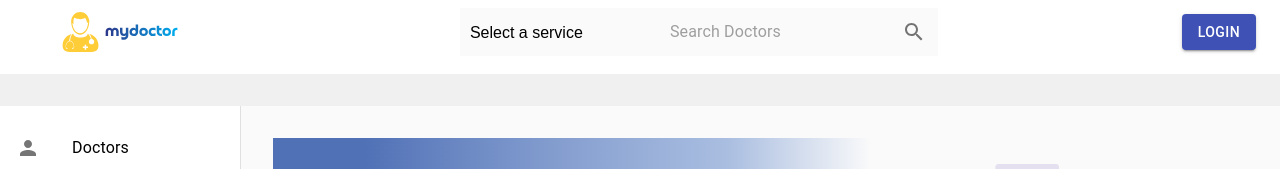
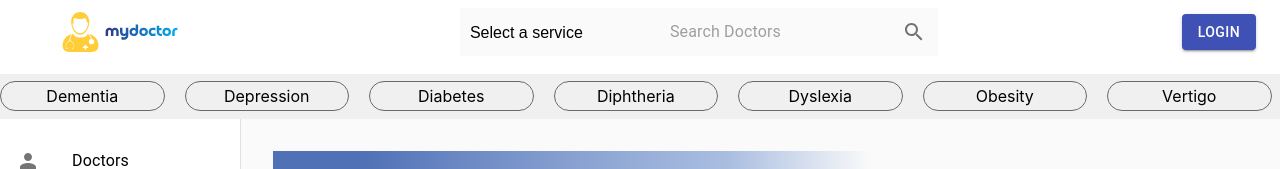
Before and after one commit to akn00/mydoctor, a React (Create React App) app: page / in a window 1280 px wide. Shown: the top 169 px of the page. Built offline with nearby package versions, Linux system fonts and the light colour scheme; no server answers.

Commit message:
added swiper and started paging for specialities page

```diff
--- a/package.json
+++ b/package.json
@@ -18,6 +18,7 @@
     "react-router-dom": "^6.15.0",
     "react-scripts": "5.0.1",
     "react-tabs": "^6.0.2",
+    "swiper": "^10.2.0",
     "web-vitals": "^2.1.4"
   },
   "scripts": {
--- a/src/components/InfiniteBar/index.js
+++ b/src/components/InfiniteBar/index.js
@@ -1,10 +1,73 @@
-import "./infiniteBar.css"
+import React from "react";
+import "./infiniteBar.css";
+import { Swiper, SwiperSlide } from "swiper/react";
+import "swiper/css";
 
 const InfiniteBar = () => {
-    return (
+  const specialities = [
+    "Dementia",
+    "Depression",
+    "Diabetes",
+    "Diphtheria",
+    "Dyslexia",
+    "Obesity",
+    "Vertigo",
+    "Dementia",
+    "Depression",
+    "Diabetes",
+    "Diphtheria",
+    "Dyslexia",
+    "Obesity",
+    "Vertigo",
+    "Dementia",
+    "Depression",
+    "Diabetes",
+    "Diphtheria",
+    "Dyslexia",
+    "Obesity",
+    "Vertigo",
+    "Obesity",
+    "Vertigo",
+    "Dementia",
+    "Depression",
+    "Diabetes",
+    "Diphtheria",
+    "Dyslexia",
+    "Obesity",
+    "Vertigo"
+  ];
+
+  const breakpoints = {320: { slidesPerView: 3 },480: { slidesPerView: 4 },768: { slidesPerView: 5 },1024: { slidesPerView: 8 }};
+  return (
     <div className="infiniteBar">
+      <Swiper
+        spaceBetween={20}
+        pagination={false}
+        style={{display:"flex", marginLeft:0, marginRight:0, width:"100%"}}
+        // slidesPerView={{lg:10,md:10,sm:6,xs:4}}
+        breakpoints={breakpoints}
+        freeMode={true}
+      >
+        {specialities.map((speciality, index) => (
+          <SwiperSlide
+            key={index}
+            style={{
+            display:"flex",
+            justifyContent:"center",
+            alignItems:"center",
+            // textAlign:"center",
+              width: "auto",
+              height:"1.75rem",
+              borderRadius: "15px",
+              padding:"0 10px"
+            }}
+          >
+            {speciality}
+          </SwiperSlide>
+        ))}
+      </Swiper>
     </div>
-     );
-}
+  );
+};
 
 export default InfiniteBar;
--- a/src/components/InfiniteBar/infiniteBar.css
+++ b/src/components/InfiniteBar/infiniteBar.css
@@ -1,4 +1,17 @@
 .infiniteBar{
+    display: flex;
+    align-items: center;
     background-color:#F0F0F0;
-    height: 2rem;
+    height: 2.8rem;
+    width:100%
 }
+.swiper-slide{
+    border: 1px solid rgb(105, 105, 105);
+    /* color: rgb(105, 105, 105); */
+}
+.swiper-slide:hover{
+    color: white;
+    background-color: gray;
+    border: 1px solid gray;
+    cursor: pointer;
+}
--- /dev/null
+++ b/src/components/Pages/HomeDr/DrCard.css
@@ -0,0 +1,27 @@
+.drCardMain{
+    display:flex;
+    flex-direction: row;
+    width: 100%;
+    gap: 1rem;
+    justify-content: left;
+    align-items:start ;
+    margin: auto;
+    /* padding: 16px; */
+}
+.cardDr{
+    margin-bottom: 2px;
+}
+
+.drCardContent{
+    display: flex;
+    min-height: 300px;
+    height: auto;
+    flex-direction: column;
+    align-items: inherit;
+    justify-content: space-between;
+}
+.withoutButton{
+    display: flex;
+    flex-direction: column;
+    justify-content: space-between;
+}
--- a/src/components/Pages/HomeDr/DrCard.js
+++ b/src/components/Pages/HomeDr/DrCard.js
@@ -1,15 +1,17 @@
 import React from 'react';
-// import "./CardSp.css"
-import dummyImg from "../../../assets/SpecialitiesDummyImg.svg"
+import "./DrCard.css"
+// import dummyImg from "../../../assets/SpecialitiesDummyImg.svg"
 import Card from '@mui/material/Card';
 import CardContent from '@mui/material/CardContent';
 import Typography from '@mui/material/Typography';
-
+import Box from '@mui/material/Box';
+import PersonIcon from '@mui/icons-material/Person';
+import Button from '@mui/material/Button';
 
 
 const DrCard = ({ doctor }) => {
-    const[hospital,setHospital]=React.useState();
-    const experience=Math.floor((doctor?.profile?.experienceMonths || [])/12)
+    const [hospital, setHospital] = React.useState();
+    const experience = Math.floor((doctor?.profile?.experienceMonths || []) / 12)
 
     React.useEffect(() => {
         let hospitalName = "Not Available";
@@ -31,10 +33,19 @@ const DrCard = ({ doctor }) => {
 
 
     return (
-        <div className='cardSp'>
-            <Card variant="outlined">
-                <CardContent style={{ display: "flex", alignItems: "center", flexDirection: "column", gap: "2rem" }}>
-                    <img src={dummyImg} alt="card img" style={{ width: "100PX" }} />
+        <div className='cardDr'>
+            <Card variant="outlined" style={{height:"100%"}}>
+                <CardContent style={{ display: "flex", alignItems: "center", flexDirection: "column", gap: "2rem",padding: "1.8rem 1.2rem"}}>
+                    <div className='drCardMain'>
+
+                    <div className='drCardlogo'>
+                        <Box style={{ backgroundColor: "lightGrey", borderRadius: "50%" }}>
+                            <PersonIcon style={{ color: "white", height: "80px", width: "80px" }} />
+                        </Box>
+                    </div>
+
+                    <div className='drCardContent'>
+                        <div className='withoutButton'>
                     <Typography color="text.primary" style={{ fontWeight: "bold" }}>
                         Dr. {doctor.firstName} {doctor.lastName}
                     </Typography>
@@ -42,23 +53,29 @@ const DrCard = ({ doctor }) => {
                         {(doctor?.profile?.qualifications || []).map((qualification) => (
                             qualification?.name
                         )).join(" | ")}
-                        {<br/>}
+                        {<br />}
 
                         {(doctor?.profile?.specialities || []).map((specialitie) => (
                             specialitie?.name
                         )).join(" | ")}
 
-                        {<br/>}
+                        {<br />}
                         {experience > 0 && `${experience} years experience`}
 
 
                     </Typography>
                     <Typography style={{ fontSize: 14 }} color="text.primary" gutterBottom>
-                        Hospital : {hospital}
-                        Languages : {(doctor?.profile?.languages||[]).map((language) => (
+                        Hospital : {hospital}{<br />}
+                        Languages : {(doctor?.profile?.languages || ["Not available"]).map((language) => (
                             language
                         )).join(", ")}
+                        {<br />}
+                        Next Available :Not available
                     </Typography>
+                    </div>
+                    <Button variant="outlined" size='small' style={{borderRadius:"25px",flexGrow:0 , flexShrink:0 , bottom:"0"}}>BOOK APPOINTMENT</Button>
+                    </div>
+                    </div>
                 </CardContent>
             </Card>
         </div>
--- a/src/components/Pages/HomeDr/HomeDr.css
+++ b/src/components/Pages/HomeDr/HomeDr.css
@@ -1,6 +1,22 @@
 .DrCardsOnHome{
     display: grid;
-    grid-template-columns: 1fr 1fr 1fr ;
+    grid-template-columns: 1fr 1fr 1fr 1fr;
     gap: 1.8rem;
     overflow: hidden;
 }
+
+@media screen and (max-width: 1919px)  {
+    .DrCardsOnHome{
+        grid-template-columns: 1fr 1fr 1fr;
+    }
+}
+@media screen and (max-width: 1280px)  {
+    .DrCardsOnHome{
+        grid-template-columns: 1fr 1fr ;
+    }
+}
+@media screen and (max-width: 600px)  {
+    .DrCardsOnHome{
+        grid-template-columns: 1fr ;
+    }
+}
--- a/src/components/SpecialitiesHome/HomeSp.css
+++ b/src/components/SpecialitiesHome/HomeSp.css
@@ -6,7 +6,7 @@
 }
 .CardsOnHome{
     display: grid;
-    grid-template-columns: 1fr 1fr 1fr ;
+    grid-template-columns: 1fr 1fr 1fr 1fr;
     grid-gap: 48px;
     overflow: hidden;
 }
@@ -27,7 +27,7 @@
 }
 @media screen and (max-width: 1919px)  {
     .CardsOnHome{
-        grid-template-columns: auto auto auto;
+        grid-template-columns: 1fr 1fr 1fr ;
     }
     .allSpecialities{
         font-size: 16px;
@@ -36,7 +36,7 @@
 
 @media screen and (max-width: 960px)  {
     .CardsOnHome{
-        grid-template-columns: auto auto;
+        grid-template-columns: 1fr 1fr;
     }
     .allSpecialities{
         font-size: 16px;
@@ -48,7 +48,7 @@
 
 @media screen and (max-width: 600px)  {
     .CardsOnHome{
-        grid-template-columns: auto;
+        grid-template-columns: 1fr;
         row-gap:  48px ;
     }
     .allSpecialities{
```
Also changed, not shown: 1 other file (tests, documents, lock files or other folders).
